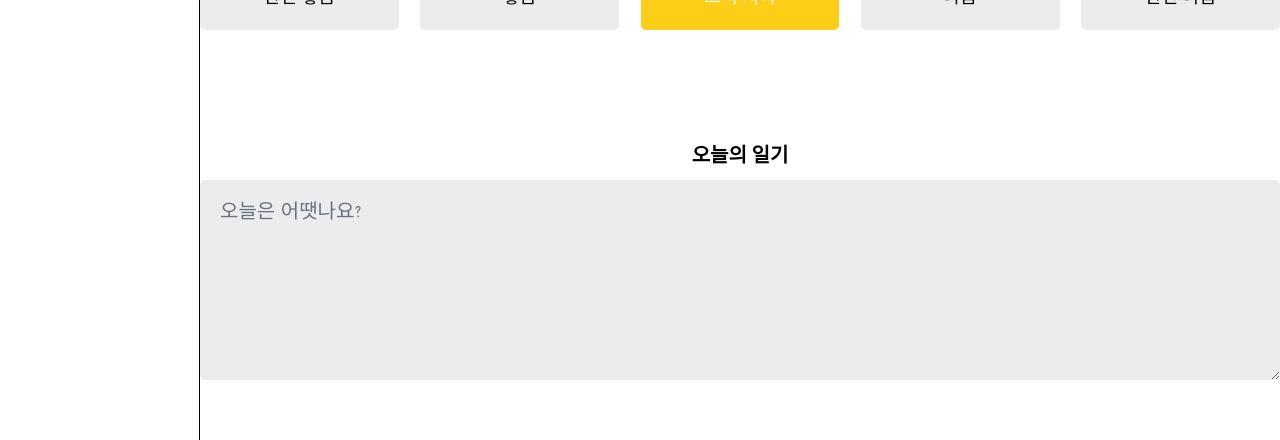
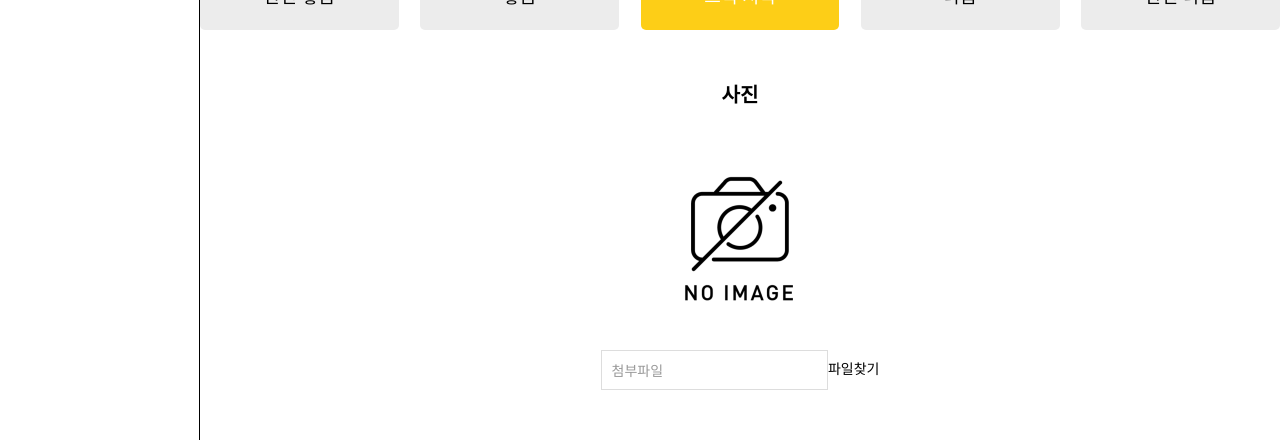
Before and after one commit to Songnamgyu/mymemories-front, a React (Create React App) app: page /detail/1 in a window 1280 px wide. Shown: the part 418-858 px from the top of the page. Built offline with nearby package versions, Linux system fonts and the light colour scheme; a web font is replaced by a local one.

Commit message:
[fixed] css 수정 및 사진첨부 폼 추가

```diff
--- a/src/App.css
+++ b/src/App.css
@@ -97,7 +97,6 @@ h4 {
 }
 .DiaryEditor section {
     width: 100%;
-    margin-bottom: 100px;
 
     display: flex;
     flex-direction: column;
@@ -115,6 +114,13 @@ h4 {
     display: flex;
     justify-content: space-between;
     align-items: center;
+}
+.DiaryEditor .imageBox {
+    width: 50%;
+    height: 50%;
+    align-items: center;
+    justify-content: center;
+    margin: auto;
 }
 /* DiaryHeader */
 header {
@@ -262,3 +268,21 @@ header button {
     font-weight: 400;
     line-height: 2.5;
 }
+/*file-upload*/
+.filebox .upload-name {
+    display: inline-block;
+    height: 40px;
+    padding: 0 10px;
+    vertical-align: middle;
+    border: 1px solid #dddddd;
+    width: 78%;
+    color: #999999;
+}
+.filebox input[type="file"] {
+    position: absolute;
+    width: 0;
+    height: 0;
+    padding: 0;
+    overflow: hidden;
+    border: 0;
+}
--- /dev/null
+++ b/src/app/data/emotion.ts
@@ -0,0 +1,28 @@
+const emotionList = [
+    {
+        emotion_id: 1,
+        emotion_img: process.env.PUBLIC_URL + `/assets/emotion1.png`,
+        emotion_descript: "완전 좋음",
+    },
+    {
+        emotion_id: 2,
+        emotion_img: process.env.PUBLIC_URL + `/assets/emotion2.png`,
+        emotion_descript: "좋음",
+    },
+    {
+        emotion_id: 3,
+        emotion_img: process.env.PUBLIC_URL + `/assets/emotion3.png`,
+        emotion_descript: "그럭 저럭",
+    },
+    {
+        emotion_id: 4,
+        emotion_img: process.env.PUBLIC_URL + `/assets/emotion4.png`,
+        emotion_descript: "나쁨",
+    },
+    {
+        emotion_id: 5,
+        emotion_img: process.env.PUBLIC_URL + `/assets/emotion5.png`,
+        emotion_descript: "완전 나쁨",
+    },
+];
+export { emotionList };
--- a/src/components/page/main/UserInfo/info/Detail.tsx
+++ b/src/components/page/main/UserInfo/info/Detail.tsx
@@ -1,58 +1,60 @@
 import CommonHeader from "../../../../common/CommonHeader";
 import "../../../../../App.css";
 import { useNavigate, useParams } from "react-router-dom";
-import { useCallback, useEffect, useState } from "react";
+import {
+    ChangeEvent,
+    ChangeEventHandler,
+    ReactEventHandler,
+    useCallback,
+    useEffect,
+    useState,
+} from "react";
 import DiaryHeader from "../../../../common/diary/DiaryHeader";
 import DiaryButton from "../../../../common/diary/DiaryButton";
 import EmotionItem from "../../../../common/diary/EmotionItem";
+import { Image } from "antd";
+import { emotionList } from "../../../../../app/data/emotion";
 
 const Detail = () => {
+    //parameter
     const { date } = useParams();
     console.log(date);
+    // state
     const [selectedDate, setSelectDate] = useState("");
     const [emotion, setEmotion] = useState(3);
+    const [isEdit, setIsEdit] = useState<boolean>(false);
+    const [showImages, setShowImages] = useState<string[]>([]); //blob형태로 변경한 이미지 url들을 담기 위한 배열
+    const [imageUrl, setImageUrl] = useState("");
+    const [imageFile, setImageFile] = useState<File | null>(null);
+    const emotionData = emotionList;
+    const noImage = process.env.PUBLIC_URL + `/assets/noImage.png`;
+
+    //hook
     const navigate = useNavigate();
-    const [isEdit, setIsEdit] = useState<boolean>(false);
-
-    //
-    const emotionList = [
-        {
-            emotion_id: 1,
-            emotion_img: process.env.PUBLIC_URL + `/assets/emotion1.png`,
-            emotion_descript: "완전 좋음",
-        },
-        {
-            emotion_id: 2,
-            emotion_img: process.env.PUBLIC_URL + `/assets/emotion2.png`,
-            emotion_descript: "좋음",
-        },
-        {
-            emotion_id: 3,
-            emotion_img: process.env.PUBLIC_URL + `/assets/emotion3.png`,
-            emotion_descript: "그럭 저럭",
-        },
-        {
-            emotion_id: 4,
-            emotion_img: process.env.PUBLIC_URL + `/assets/emotion4.png`,
-            emotion_descript: "나쁨",
-        },
-        {
-            emotion_id: 5,
-            emotion_img: process.env.PUBLIC_URL + `/assets/emotion5.png`,
-            emotion_descript: "완전 나쁨",
-        },
-    ];
-    //
 
     useEffect(() => {
         if (!date) return;
         setSelectDate(date);
     }, [date]);
 
+    //
+
+    //function
     const handleClickEmotion = useCallback((score: any) => {
         console.log(score);
         setEmotion(score);
     }, []);
+    const handleChangeImage = (e: React.ChangeEvent<HTMLInputElement>) => {
+        console.log("e.target", e.target.files);
+        if (!e.target.files) return;
+        const file = e.target.files[0];
+        if (file) {
+            let image = window.URL.createObjectURL(file);
+            setImageUrl(image);
+        }
+    };
+
+    //
     return (
         <div>
             <CommonHeader>
@@ -80,7 +82,7 @@ const Detail = () => {
                         <section>
                             <h4>오늘의 감정</h4>
                             <div className="input_box emotion_list_wrapper">
-                                {emotionList.map((item) => (
+                                {emotionData.map((item) => (
                                     <EmotionItem
                                         key={item.emotion_id}
                                         {...item}
@@ -88,6 +90,27 @@ const Detail = () => {
                                         isSelected={item.emotion_id === emotion}
                                     />
                                 ))}
+                            </div>
+                        </section>
+                        <section>
+                            <h4>사진</h4>
+                            <Image
+                                className="imageBox"
+                                src={imageUrl ? imageUrl : noImage}
+                                alt={"이미지가 없습니다."}
+                            />
+                            <div className="filebox">
+                                <input
+                                    className="upload-name"
+                                    value="첨부파일"
+                                    placeholder="첨부파일"
+                                />
+                                <label htmlFor="file">파일찾기</label>
+                                <input
+                                    type="file"
+                                    id="file"
+                                    onChange={handleChangeImage}
+                                />
                             </div>
                         </section>
                         <section>
@@ -101,7 +124,6 @@ const Detail = () => {
                                 />
                             </div>
                         </section>
-                        <section />
                         <div className="control_box">
                             <DiaryButton
                                 text={"취소하기"}
```
Also changed, not shown: public/assets/noImage.png (added).
